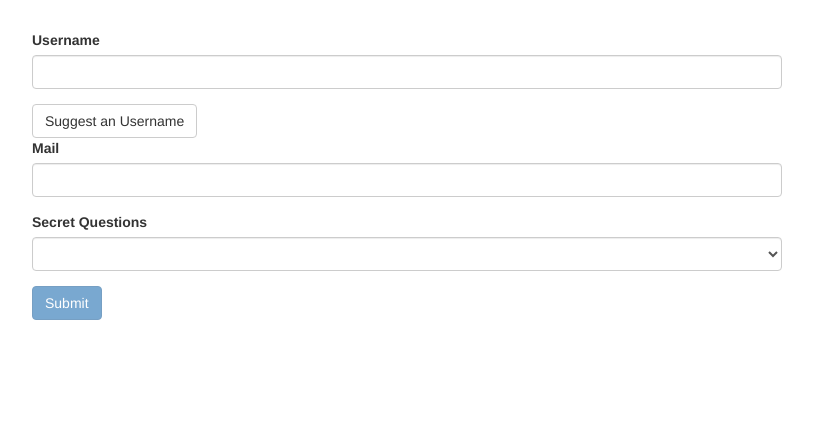
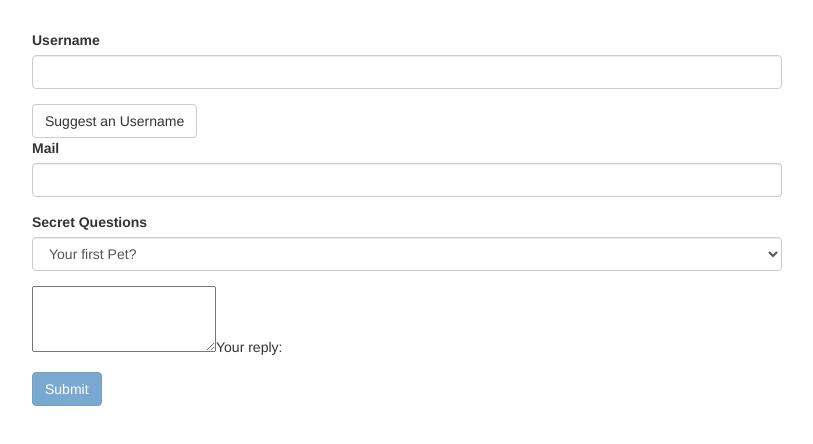
Before and after one commit to devshum/angular-forms, an Angular app: page / in a window 1280 px wide. Shown: the top 444 px of the page, without its empty margins (233-1046 px from the left). Built offline with nearby package versions, Linux system fonts and the light colour scheme.

Commit message:
td-default-values-binding

```diff
--- a/src/app/app.component.html
+++ b/src/app/app.component.html
@@ -30,12 +30,22 @@
           <label for="secret">Secret Questions</label>
           <select id="secret"
                   class="form-control"
-                  ngModel
+                  [ngModel]="defaultQuestion"
                   name="secret">
             <option value="pet">Your first Pet?</option>
             <option value="teacher">Your first teacher?</option>
           </select>
         </div>
+
+        <div class="form-group">
+          <textarea name="questionAnswer"
+                    rows="3"
+                    [(ngModel)]="answer">
+          </textarea>
+
+          <span>Your reply: {{ answer }}</span>
+        </div>
+
         <button
           class="btn btn-primary"
           type="submit"
--- a/src/app/app.component.ts
+++ b/src/app/app.component.ts
@@ -8,6 +8,8 @@ import { NgForm } from '@angular/forms';
 })
 export class AppComponent {
   @ViewChild('form') signupForm: NgForm;
+  defaultQuestion = 'pet';
+  answer = '';
 
   suggestUserName() {
     const suggestedName = 'Superuser';
```
